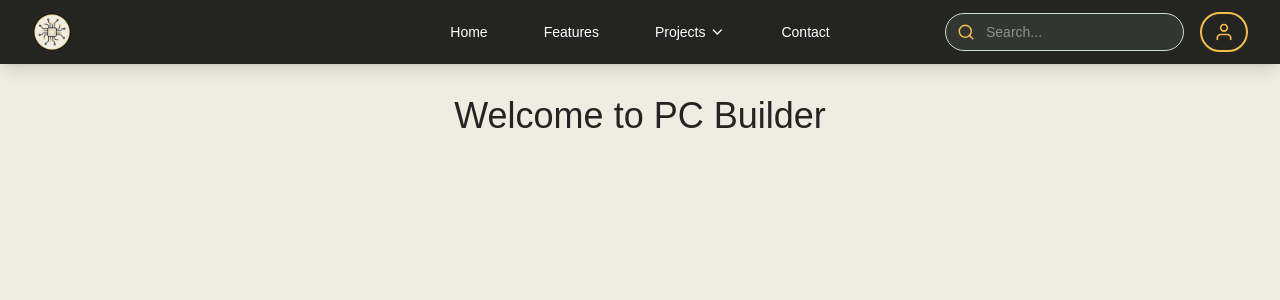
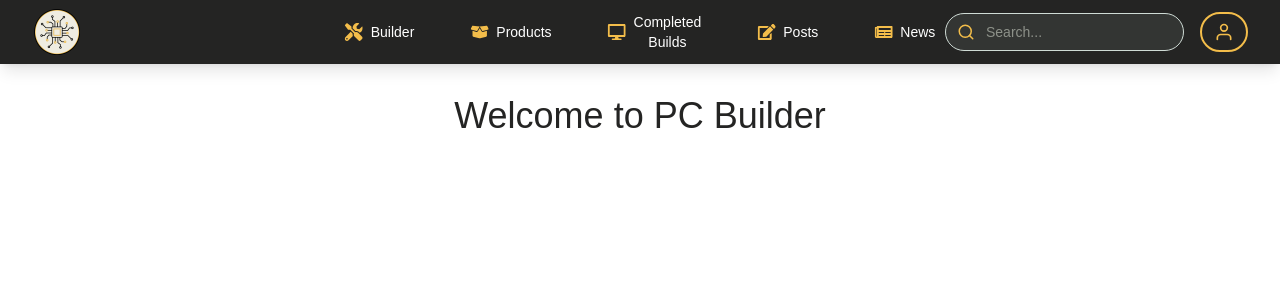
Before and after one commit to Osaid-Raddad/PC-Builder, a React (Vite) app in the folder FrontEnd/Website/: page / in a window 1280 px wide. Shown: the top 300 px of the page. Built offline with nearby package versions, Linux system fonts and the light colour scheme; a web font is replaced by a local one.

Commit message:
Midifying Navbar

```diff
--- a/FrontEnd/Website/src/components/Navbar.jsx
+++ b/FrontEnd/Website/src/components/Navbar.jsx
@@ -1,6 +1,8 @@
 import React, { useState } from 'react';
 import { useNavigate } from 'react-router-dom';
 import { FiSearch, FiMenu, FiX, FiUser, FiChevronDown } from 'react-icons/fi';
+import { FaTools, FaBoxOpen, FaDesktop, FaNewspaper, FaEdit } from 'react-icons/fa';
+import { HiCog } from 'react-icons/hi';
 import colors from '../config/colors';
 
 export default function Navbar() {
@@ -9,18 +11,11 @@ export default function Navbar() {
   const [activeDropdown, setActiveDropdown] = useState(null);
 
   const menuItems = [
-    { label: 'Home', path: '/' },
-    { label: 'Features', path: '/features' },
-    {
-      label: 'Projects',
-      path: '/projects',
-      dropdown: [
-        { label: 'Core', path: '/projects/core' },
-        { label: 'Blocks', path: '/projects/blocks' },
-        { label: 'UI Kit', path: '/projects/ui-kit' },
-      ]
-    },
-    { label: 'Contact', path: '/contact' },
+    { label: 'Builder', path: '/builder', icon: <FaTools size={18} /> },
+    { label: 'Products', path: '/products', icon: <FaBoxOpen size={18} /> },
+    { label: 'Completed Builds', path: '/completed-builds', icon: <FaDesktop size={18} /> },
+    { label: 'Posts', path: '/posts', icon: <FaEdit size={18} /> },
+    { label: 'News', path: '/news', icon: <FaNewspaper size={18} /> },
   ];
 
   const handleNavigation = (path) => {
@@ -39,7 +34,7 @@ export default function Navbar() {
             <img
               src="/src/assets/Images/LogoIcon.png"
               alt="PC Builder Logo"
-              style={{ height: '40px', width: 'auto', objectFit: 'contain' }}
+              style={{ height: '50px', width: 'auto', objectFit: 'contain' }}
             />
           </div>
 
@@ -48,44 +43,17 @@ export default function Navbar() {
             {menuItems.map((item, index) => (
               <div key={index} className="relative group">
                 <button
-                  onClick={() => item.dropdown ? setActiveDropdown(activeDropdown === index ? null : index) : handleNavigation(item.path)}
-                  className="flex items-center space-x-1 px-3 py-2 rounded-md text-sm font-medium transition-all duration-200"
+                  onClick={() => handleNavigation(item.path)}
+                  className="flex items-center space-x-2 px-3 py-2 rounded-md text-sm font-medium transition-all duration-200"
                   style={{
                     color: '#FFFFFF',
                   }}
                   onMouseEnter={(e) => e.currentTarget.style.color = colors.mainYellow}
                   onMouseLeave={(e) => e.currentTarget.style.color = '#FFFFFF'}
                 >
+                  <span style={{ color: colors.mainYellow }}>{item.icon}</span>
                   <span>{item.label}</span>
-                  {item.dropdown && <FiChevronDown size={16} />}
                 </button>
-
-                {/* Dropdown */}
-                {item.dropdown && activeDropdown === index && (
-                  <div
-                    className="absolute top-full left-0 mt-2 w-48 rounded-md shadow-lg py-1"
-                    style={{ backgroundColor: colors.jet, border: `1px solid ${colors.mainYellow}` }}
-                  >
-                    {item.dropdown.map((dropItem, dropIndex) => (
-                      <button
-                        key={dropIndex}
-                        onClick={() => handleNavigation(dropItem.path)}
-                        className="block w-full text-left px-4 py-2 text-sm transition-colors duration-200"
-                        style={{ color: '#FFFFFF' }}
-                        onMouseEnter={(e) => {
-                          e.currentTarget.style.backgroundColor = colors.mainBlack;
-                          e.currentTarget.style.color = colors.mainYellow;
-                        }}
-                        onMouseLeave={(e) => {
-                          e.currentTarget.style.backgroundColor = 'transparent';
-                          e.currentTarget.style.color = '#FFFFFF';
-                        }}
-                      >
-                        {dropItem.label}
-                      </button>
-                    ))}
-                  </div>
-                )}
               </div>
             ))}
           </div>
@@ -150,26 +118,13 @@ export default function Navbar() {
             {menuItems.map((item, index) => (
               <div key={index}>
                 <button
-                  onClick={() => item.dropdown ? setActiveDropdown(activeDropdown === index ? null : index) : handleNavigation(item.path)}
-                  className="w-full text-left px-3 py-2 rounded-md text-base font-medium"
+                  onClick={() => handleNavigation(item.path)}
+                  className="w-full text-left px-3 py-2 rounded-md text-base font-medium flex items-center space-x-2"
                   style={{ color: '#FFFFFF' }}
                 >
-                  {item.label}
+                  <span style={{ color: colors.mainYellow }}>{item.icon}</span>
+                  <span>{item.label}</span>
                 </button>
-                {item.dropdown && activeDropdown === index && (
-                  <div className="pl-4">
-                    {item.dropdown.map((dropItem, dropIndex) => (
-                      <button
-                        key={dropIndex}
-                        onClick={() => handleNavigation(dropItem.path)}
-                        className="w-full text-left px-3 py-2 text-sm"
-                        style={{ color: colors.platinum }}
-                      >
-                        {dropItem.label}
-                      </button>
-                    ))}
-                  </div>
-                )}
               </div>
             ))}
 
--- a/FrontEnd/Website/src/pages/Home.jsx
+++ b/FrontEnd/Website/src/pages/Home.jsx
@@ -4,7 +4,7 @@ import colors from '../config/colors';
 
 const Home = () => {
   return (
-    <div className="min-h-screen" style={{ backgroundColor: colors.mainBeige }}>
+    <div className="min-h-screen">
       <Navbar />
 
       <div className="container mx-auto px-4 py-8">
```
Also changed, not shown: FrontEnd/Website/src/assets/Images/LogoBigWithBackground.png (added).
